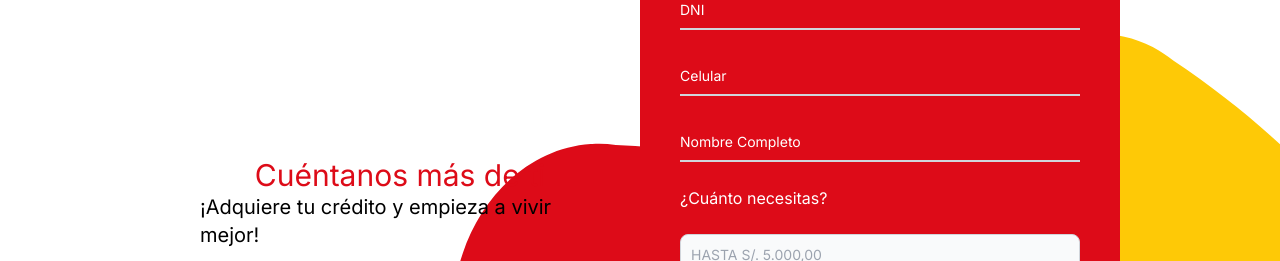
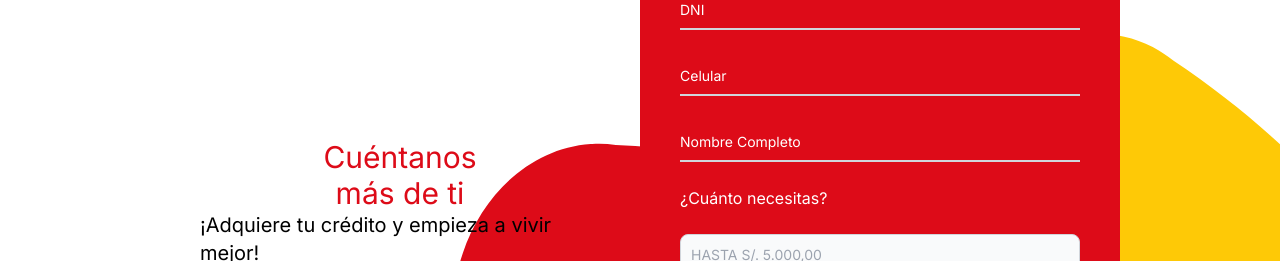
Before and after one commit to BJCDevelop/vive-mejor, a Next.js app: page / in a window 1280 px wide. Shown: the part 1780-2041 px from the top of the page. Built offline with nearby package versions, Linux system fonts and the light colour scheme.

Commit message:
reduce padding

```diff
--- a/src/pages/index.tsx
+++ b/src/pages/index.tsx
@@ -180,7 +180,8 @@ export default function Home() {
         <div className="flex flex-row w-full bg-white">
           <div className="grid grid-cols-1 lg:grid-cols-2 w-full bg-[url('/BACKGROUND.svg')] bg-cover px-10 lg:px-40">
             <div className='flex flex-col px-10 pt-20 lg:pt-0 text-white items-center justify-center'>
-              <h1 className='text-[#DD0B18] text-3xl'>Cuéntanos más de ti</h1>
+              <h1 className='text-[#DD0B18] text-3xl'>Cuéntanos</h1>
+              <h1 className='text-[#DD0B18] text-3xl'>más de ti</h1>
               <p className='text-black text-xl'>¡Adquiere tu crédito y empieza a vivir mejor!</p>
             </div>
             <div className="flex flex-col text-white items-center justify-center bg-[#DD0B18] my-20 py-10 rounded-xl">
```
